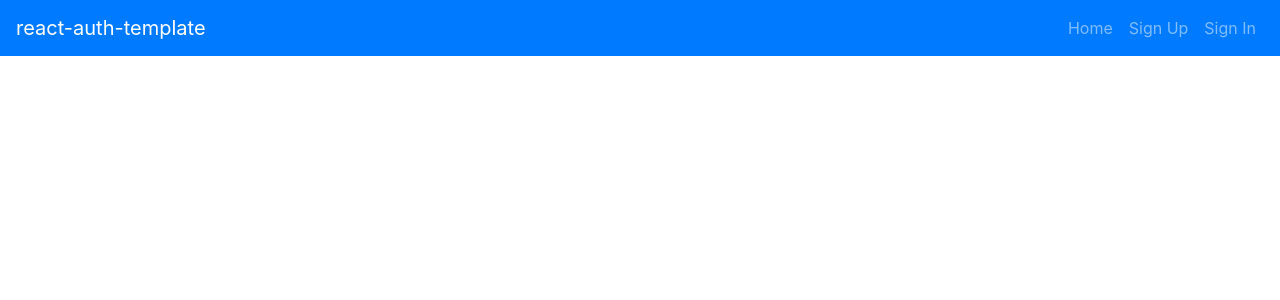
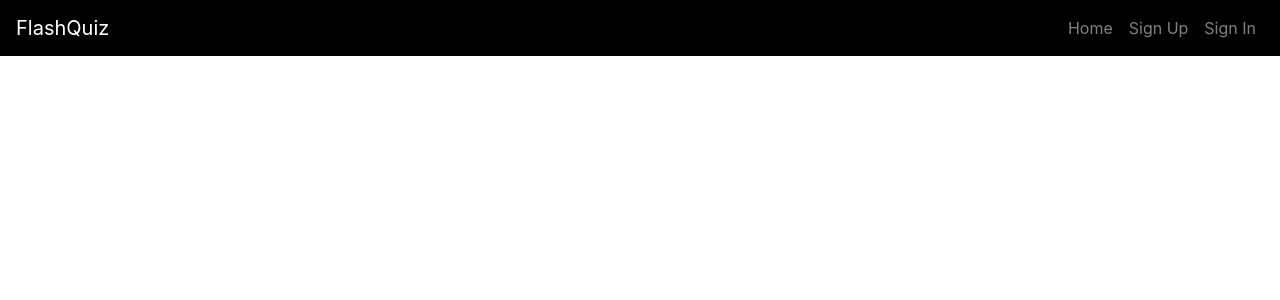
Before and after one commit to mtsai920/flashquiz-client, a React app: page / in a window 1280 px wide. Shown: the top 300 px of the page. Built offline with nearby package versions, Linux system fonts and the light colour scheme.

Commit message:
Changed header - 1. Changed header to FlashQuiz 2. Adjusted colors for fun

```diff
--- a/src/components/Header/Header.js
+++ b/src/components/Header/Header.js
@@ -23,9 +23,9 @@
 )
 
 const Header = ({ user }) => (
-  <Navbar bg="primary" variant="dark" expand="md">
+  <Navbar className="navbar" variant="dark" expand="md">
     <Navbar.Brand href="#">
-      react-auth-template
+      FlashQuiz
     </Navbar.Brand>
     <Navbar.Toggle aria-controls="basic-navbar-nav" />
     <Navbar.Collapse id="basic-navbar-nav">
--- a/src/index.scss
+++ b/src/index.scss
@@ -1 +1,5 @@
 @import '~bootstrap/scss/bootstrap';
+
+.navbar {
+  background-color: black;
+}
```
